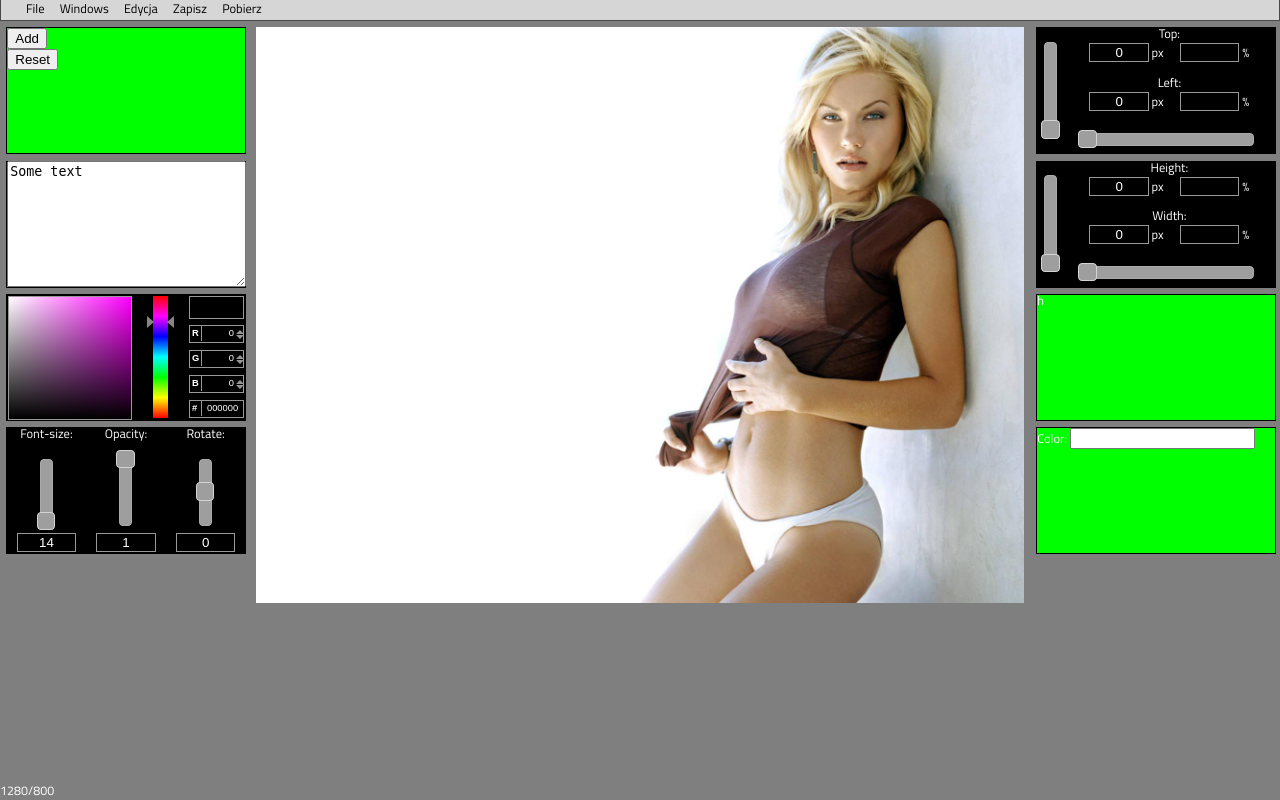
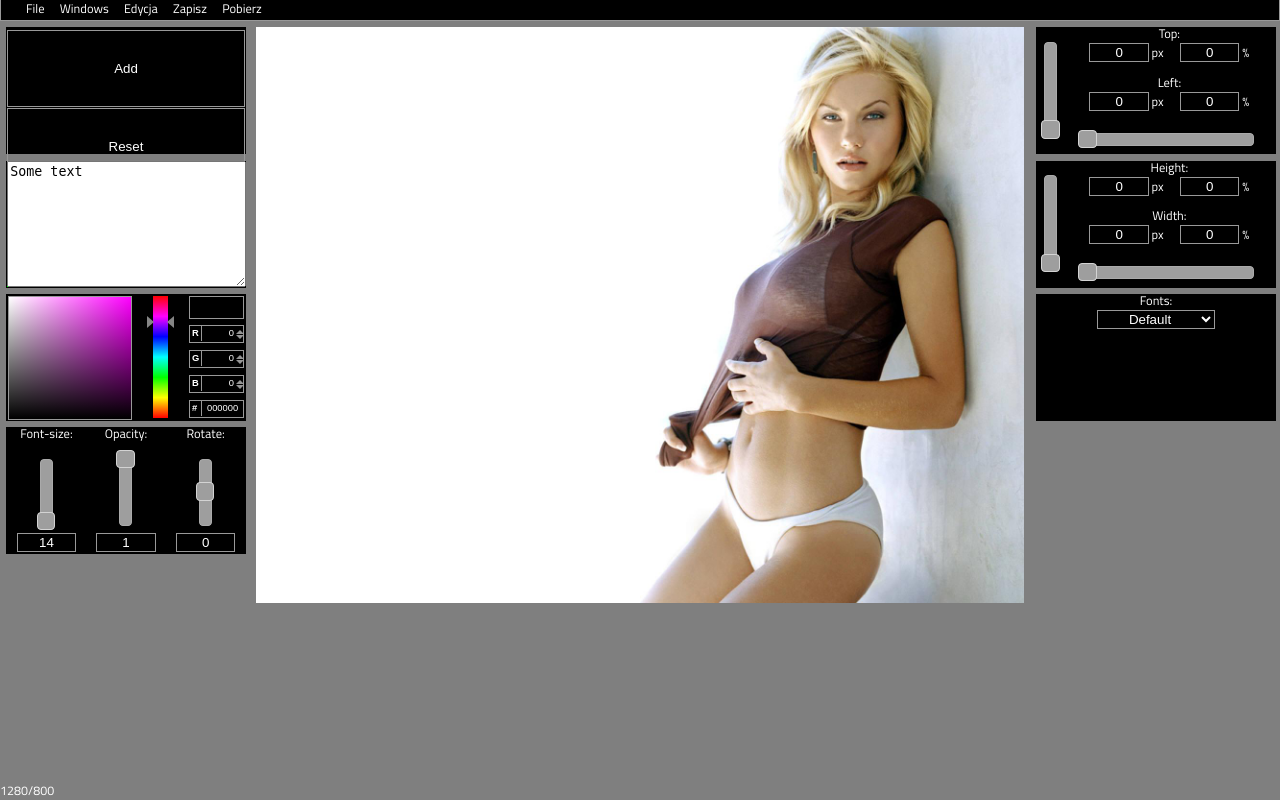
Before and after one commit to szpadlicho/project, a PHP site: page /interface/index.php in a window 1280 px wide. Run offline with PHP 8.4, Linux system fonts and the light colour scheme; grey boxes are pictures that could not be loaded.

Commit message:
fontfamily initiate

```diff
--- a/interface/css/draggable.css
+++ b/interface/css/draggable.css
@@ -19,6 +19,9 @@
 .curent{
     border: 1px solid red;
 }
+.curent span.toText{
+    #border: 1px solid red;
+}
 .close{
     position:absolute;
     top:0;
--- a/interface/css/menu.css
+++ b/interface/css/menu.css
@@ -1,10 +1,10 @@
 #top-menu-ph{
     width: calc(100%-(2*2px));
-    background-color: rgb(214,214,214);
-    border:1px solid rgb(73,73,73);
+    background-color: rgb(0,0,0);
+    border:1px solid #999;
     border-top:none;
     padding:0.2em 1.5em;
-    color:black;
+    color:white;
     z-index:100;
 }
 
@@ -27,13 +27,13 @@
     display:inline-block;
     position:relative;
     padding:0em 0.5em;
-    background-color: rgb(224,224,224);
+    background-color: rgb(150,150,150);
 }
 #top-menu > ul > li > ul{
     list-style-type:none;
     visibility:hidden;
     position:absolute;
-    background-color: rgb(214,214,214);
+    background-color: rgb(0,0,0);
     #border: 1px solid rgb(73,73,73);
     left:-0.5em;
     text-align:center;
@@ -50,8 +50,8 @@
 }
 #top-menu > ul > li > ul > li:hover{
     padding:0em 0.5em;
-    background-color: rgb(224,224,224);
+    background-color: rgb(150,150,150);
 }
 .active{
-    color:red;
+    color:lime;
 }
--- a/interface/css/tools.css
+++ b/interface/css/tools.css
@@ -44,12 +44,27 @@
     width:98%;
     height:96%;
 }
-#tool-07{
+.btn{
+    background:none;
+    border: 1px solid #999;
+    width:100%;
+    height:5.8em;
     text-align:center;
-    background-color:black;
+    color:white;
+    margin-bottom:0.1em;
 }
+.btn:first-child{
+    margin-top:0.1em;
+}
+#tool-07,
+#tool-10{
+    text-align:center;
+}
+#tool-04,
+#tool-07,
 #tool-08,
-#tool-09{
+#tool-09,
+#tool-10{
     background-color:black;
 }
 .tool-sub-ph-v{
@@ -118,3 +133,13 @@
     text-align:center;
     color:white;
 }
+select{
+    background:none;
+    border: 1px solid #999;
+    text-align:center;
+    color:white;
+}
+select option{
+    height:2em;
+    padding-top:0.5em;
+}
--- a/interface/index.php
+++ b/interface/index.php
@@ -88,7 +88,7 @@
                                 <li id="button-07">Rotate & Size</li>
                                 <li id="button-08">Position</li>
                                 <li id="button-09">Size</li>
-                                <li id="button-10">ten</li>
+                                <li id="button-10">Fonts</li>
                                 <li id="button-11">eleven</li>
                                 <!--
                                 <li id="button-12">twelve</li>
@@ -140,7 +140,7 @@
                         });
                     </script>
                     <div id="tool-05" class="tools">
-                        <textarea id="txt" class="btn" type="text" value="Some text" />Some text</textarea>
+                        <textarea id="txt" class="txt" type="text" value="Some text" />Some text</textarea>
                     </div>
                     <script type="text/javascript">
                     $(function(){
@@ -616,7 +616,48 @@
                             <div id="slider-width" class="slider-left"></div>
                         </div>
                     </div>
-                    <div id="tool-10" class="tools">h</div>
+                    <script type="text/javascript">
+                        $(function(){
+                            $("#fontChange").click(function() {
+                                $( '.curent .toText' ).css( 'font-family', $(this).val());
+                                var saveId = $( '.curent' ).attr('id');
+                                $.cookie(saveId+'fontFamily',$( '.curent .toText' ).css( 'font-family' ));
+                            });
+                            $(document).on('mousedown', '.drag', function () {
+                                var fontFamily = $( '.curent .toText' ).css( 'font-family');
+                                $("#fontChange option").each(function(){
+                                    if($(this).val()==fontFamily){
+                                        $(this).attr("selected",true);
+                                        $("#fontChange").val(fontFamily);
+                                    } else {
+                                        $(this).attr("selected",false);
+                                    }
+                                });
+                                //$('select#fontChange').find(":selected").text();
+                                //$('option').val(fontFamily).attr("selected","selected");
+
+                            });
+                            $( '.drag' ).each(function(){
+                                var getId = $( this ).attr('id');
+                                var values = $.cookie(getId+'fontFamily');
+                                $('#'+getId+' .toText').css('font-family',values);
+                            });
+                        });
+                        $(function(){
+
+                        });
+                    </script>
+                    <div id="tool-10" class="tools">
+                        <p>Fonts:</p>
+                        <select id="fontChange">
+                            <option value="Arial">Arial</option>
+                            <option value="Verdana">Verdana</option>
+                            <option value="Impact">Impact</option>
+                            <option value="Comic Sans MS">Comic Sans MS</option>
+                            <option value="" selected>Default</option>
+                        </select>
+                    </div>
+                    <!--END-->
                     <div id="tool-11" class="tools">
                         Color: <input id="fontColor" class="" type="text" /><br />
                     </div>
--- a/interface/js/draggable.js
+++ b/interface/js/draggable.js
@@ -43,10 +43,12 @@ $(document).ready(function(){
             var id = $(this).attr('id').slice(-1);
             $( '#draggable-'+id ).draggable({
                 containment: "parent",
-                drag: function(){
-                    var offset = $(this).offset();
-                    var xPos = offset.left.toFixed(0);// number.toFixed(2) - leaves only two spots after comma
-                    var yPos = offset.top.toFixed(0);// number.toFixed(2) - leaves only two spots after comma
+                drag: function(event, ui){
+                    //var offset = $(this).offset();
+                    //var xPos = offset.left.toFixed(0);// number.toFixed(2) - leaves only two spots after comma
+                    //var yPos = offset.top.toFixed(0);// number.toFixed(2) - leaves only two spots after comma
+                    var xPos = ui.position.left;
+                    var yPos = ui.position.top;
                     $('#text-left-pixel').val(xPos);
                     $('#slider-left').slider( "value", xPos );
                     $('#text-top-pixel').val(yPos);
@@ -61,6 +63,7 @@ $(document).ready(function(){
                 stop: function(event, ui) {
                     $.cookie('draggableLeft'+id, ui.position.left);
                     $.cookie('draggableTop'+id, ui.position.top);
+                    //alert(ui.position.left);
                 }
             });
             $( '#draggable-'+id ).css({left : parseInt($.cookie('draggableLeft'+id)), top : parseInt($.cookie('draggableTop'+id))});//, 'background-color':'blue'
@@ -75,9 +78,9 @@ $(document).ready(function(){
             $( '#draggable-'+id ).resizable({
                 containment: "parent",
                 resize: function( event, ui ) {
-                    $('#text-width-pixel').val(ui.size.width);
+                    $('#text-width-pixel').val(ui.size.width.toFixed(0));
                     $('#slider-width').slider( "value", ui.size.width );
-                    $('#text-height-pixel').val(ui.size.height);
+                    $('#text-height-pixel').val(ui.size.height.toFixed(0));
                     var yPos = funTopMax() - ui.size.height;
                     $('#slider-height').slider( "value", yPos );
                 },
@@ -88,6 +91,7 @@ $(document).ready(function(){
             });
             $( '#draggable-'+id ).css({width : parseInt($.cookie('resizableWidth'+id)), height : parseInt($.cookie('resizableHeight'+id))});
         });
+        $( '#tool-11' ).append( 'lol' );
     };
     /**
     * initiate arrays and cookies
@@ -106,6 +110,7 @@ $(document).ready(function(){
     $( '#middle' ).append(empArr);
     elements();
     resize();
+    $( 'input[type="text"]' ).val('0');//reset for procent text box
     /**
     * Button behavior
     **/
@@ -120,7 +125,7 @@ $(document).ready(function(){
             $.cookie('lastID', lastId);
         }
         //var elem = '<p id="draggable-'+lastId+'" class="drag"><button type="button" class="close" >&times;</button><br /><span id="posY'+lastId+'"></span><br /><span id="posX'+lastId+'"></span><br />id : '+lastId+'</p>';
-        var elem = '<p id="draggable-'+lastId+'" class="drag"><button class="close" type="button" >&times;</button><span class="number">id : '+lastId+'</span><br /><span id="toText'+lastId+' class="toText">Some Text</span></p>';
+        var elem = '<p id="draggable-'+lastId+'" class="drag"><button class="close" type="button" >&times;</button><span class="number">id : '+lastId+'</span><br /><span id="toText'+lastId+'" class="toText">Some Text</span></p>';
         $( '#middle' ).append(elem);
         arr.push(elem);
         setCookie();
@@ -137,6 +142,9 @@ $(document).ready(function(){
     $(document).on('mousedown', '.drag', function () { //work on dynamic elements.mousedown()
         $( '.drag' ).removeClass( 'curent' );
         $( this ).addClass( 'curent' );
+    });
+    $( '#picture' ).click(function(){
+        //$( '.curent' ).removeClass( 'curent' );
     });
     $(document).on('click', '.close', function () { //work on dynamic elements
         //var idi = $(this).parents('p').attr('id').slice(-1);
@@ -158,7 +166,7 @@ $(document).ready(function(){
             $( '.drag' ).resizable( 'enable' );
         };
     }
-    $( '#resize' ).removeClass( 'active' );
+    //$( '#resize' ).removeClass( 'active' ); // Uncomment to active disable resize at start
     resizeCheck( '#resize' );
     $( '#resize' ).click(function(){
         resizeCheck(this);
--- a/interface/js/showContainer.js
+++ b/interface/js/showContainer.js
@@ -3,20 +3,23 @@ $(document).ready(function(){
         * Show and hide container when top menu is checked or not
     **/
     $( '#top-menu ul li ul li' ).addClass( 'active' );
+    $( '#button-11' ).removeClass( 'active' );
+    //$( '#button-09' ).removeClass( 'active' );
     $( '#top-menu ul li ul li' ).click(function(){
         if ( $( this ).hasClass( 'active' ) ) {
             $( this ).removeClass( 'active' );
         } else {
             $( this ).addClass( 'active' );
         };
-
     });
     //$( '[id^="tool-"]' ).hide(); // hide the other divs
     $( '[id^="tool-"]' ).addClass( 't-show' );
+    $( '#tool-11' ).removeClass( 't-show' ).addClass( 't-hide' ).hide();
+    //$( '#tool-09' ).removeClass( 't-show' ).addClass( 't-hide' ).hide();
     $( 'li[id^="button-"]' ).click(function(){
         if ( $( '#tool-'+this.id.slice(7) ).hasClass( 't-show' ) ) {
             $( '#tool-'+this.id.slice(7) ).removeClass( 't-show' );
-            $( '#tool-'+this.id.slice(7) ).hide( 'fold' ).addClass( 't-hide' ); // drop size scale slide
+            $( '#tool-'+this.id.slice(7) ).hide( 'fold' ).addClass( 't-hide' ); // drop size scale slide fold
         } else {
             $( '#tool-'+this.id.slice(7) ).removeClass( 't-hide' );
             $( '#tool-'+this.id.slice(7) ).show( 'fold' ).addClass( 't-show' );;
```
Also changed, not shown: interface/js/fonts.js (added).
